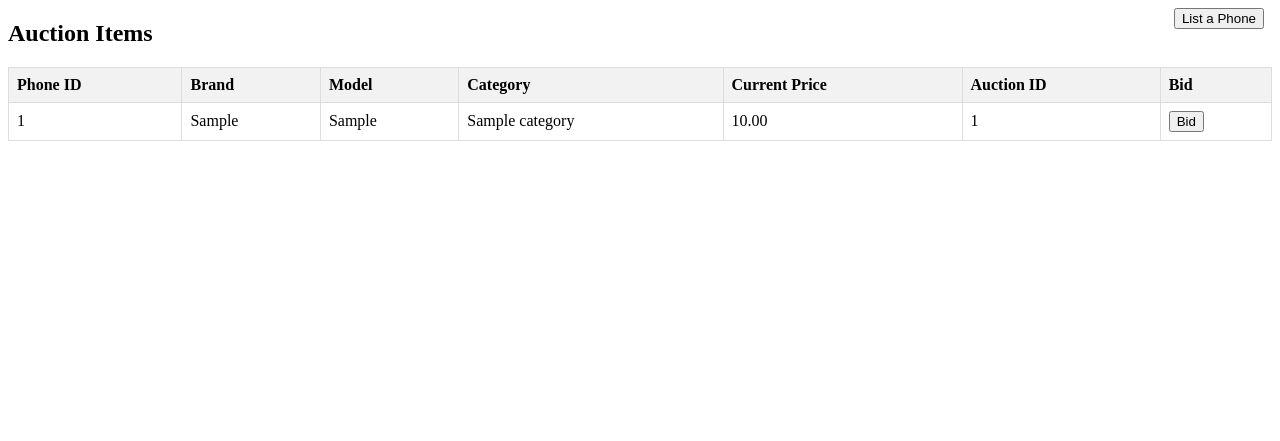
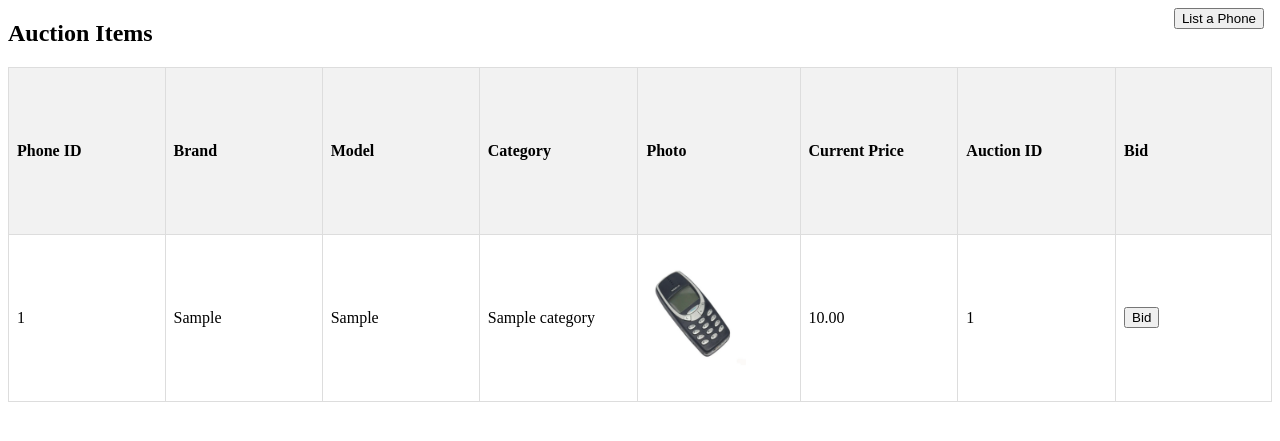
Before and after one commit to liu-nikki/Auction-system, a Django app: page /phone/ in a window 1280 px wide. Shown: the top 441 px of the page. Run offline with Django 5.2, Linux system fonts and the light colour scheme; tables that the repository leaves empty hold one stand-in row (values such as "Sample post").

Commit message:
added images

```diff
--- a/dbgroup7/settings.py
+++ b/dbgroup7/settings.py
@@ -148,8 +148,10 @@ USE_TZ = True
 # Static files (CSS, JavaScript, Images)
 # https://docs.djangoproject.com/en/5.0/howto/static-files/
 
-STATIC_ROOT = 'static'
-STATIC_URL = "static/"
+# STATIC_ROOT = 'static'
+STATIC_URL = "/static/"
+STATICFILES_DIRS = [os.path.join(BASE_DIR, 'static')]
+
 
 # Default primary key field type
 # https://docs.djangoproject.com/en/5.0/ref/settings/#default-auto-field
--- a/template/phone.html
+++ b/template/phone.html
@@ -9,24 +9,37 @@
             border-collapse: collapse;
             width: 100%;
         }
+
         th, td {
             border: 1px solid #dddddd;
             text-align: left;
             padding: 8px;
+            width: 150px;
+            height: 150px;
         }
+
         th {
             background-color: #f2f2f2;
         }
+
         .top-right {
             position: absolute;
             top: 8px;
             right: 16px;
         }
+
+        .bid-image {
+            max-width: 100px; /* Adjust this value to control the width of the image */
+            width: 100px;
+            height: 110px;
+        }
     </style>
 </head>
 <body>
 <div class="top-right">
-    <a href="{% url 'list_phone_auction' %}"><button>List a Phone</button></a>
+    <a href="{% url 'list_phone_auction' %}">
+        <button>List a Phone</button>
+    </a>
 </div>
 <h2>Auction Items</h2>
 <table>
@@ -35,6 +48,7 @@
         <th>Brand</th>
         <th>Model</th>
         <th>Category</th>
+        <th>Photo</th>
         <th>Current Price</th>
         <th>Auction ID</th>
         <th>Bid</th>
@@ -45,9 +59,16 @@
             <td>{{ phone.brand }}</td>
             <td>{{ phone.model }}</td>
             <td>{{ phone.category.category_name }}</td>
+            {% if phone.category.category_name == "Smartphone" %}
+                <td><img src="../static/images/image1.jpg" class="bid-image"></td>
+            {% elif phone.category.category_name == "Feature Phone" %}
+                <td><img src="../static/images/image2.jpg" class="bid-image"></td>
+            {% else %}
+                <td><img src="../static/images/image3.jpg" class="bid-image"></td>
+            {% endif %}
+
             <td>{{ phone.current_price }}</td>
             <td>{{ phone.auction_id }}</td>
-
             <td><a href="{% url 'bid_view' phone.auction_id %}">
                 <button>Bid</button>
             </a>
```
Also changed, not shown: static/images/image1.jpg (added), static/images/image2.jpg (added), static/images/image3.jpg (added), 2 other files. Lines whose indentation alone changed are shown as unchanged.
